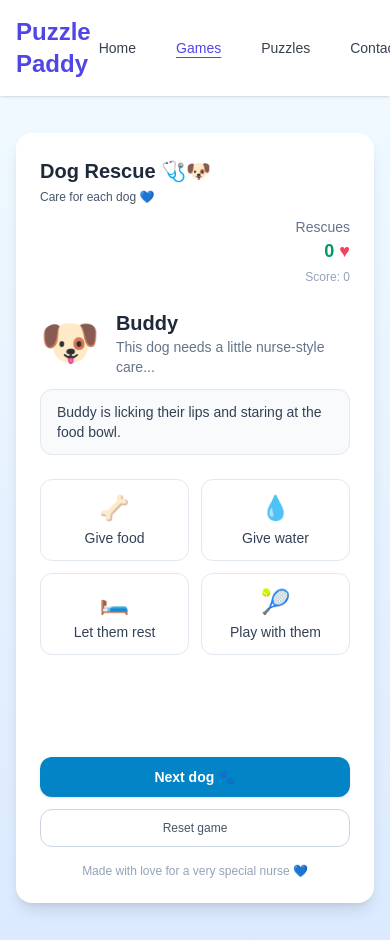
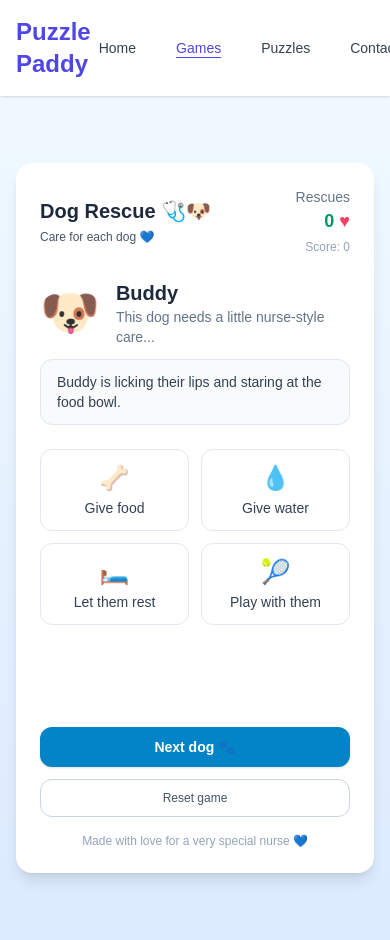
Before and after one commit to MichaelMcKibbin/puzzlepaddy.com, a Next.js app: page /games/dog-rescue in a window 390 px wide. Built offline with nearby package versions, Linux system fonts and the light colour scheme.

Commit message:
layout: adjust dog rescue layout

```diff
--- a/next.config.js
+++ b/next.config.js
@@ -5,9 +5,7 @@
     images: {
         unoptimized: true
     },
-    generateBuildId: async () => {
-        return Date.now().toString()
-    },
+
     env: {
         EMAIL_HOST: process.env.EMAIL_HOST,
         EMAIL_PORT: process.env.EMAIL_PORT,
--- a/pages/games/dog-rescue.js
+++ b/pages/games/dog-rescue.js
@@ -349,7 +349,7 @@
             )}
             <main className="min-h-screen bg-gradient-to-b from-sky-50 to-blue-100 flex items-center justify-center px-4 py-8">
                 <div className="w-full max-w-xl bg-white rounded-2xl shadow-lg p-6 sm:p-8">
-                    <header className="flex flex-col sm:flex-row sm:items-center sm:justify-between gap-3 mb-6">
+                    <header className="flex flex-row items-center justify-between gap-3 mb-6">
                         <div className="flex-1 min-w-0">
                             <h1 className="text-xl sm:text-3xl font-bold text-slate-800">
                                 Dog Rescue 🩺🐶
```
Also changed, not shown: 2 other files (tests, documents, lock files or other folders).
